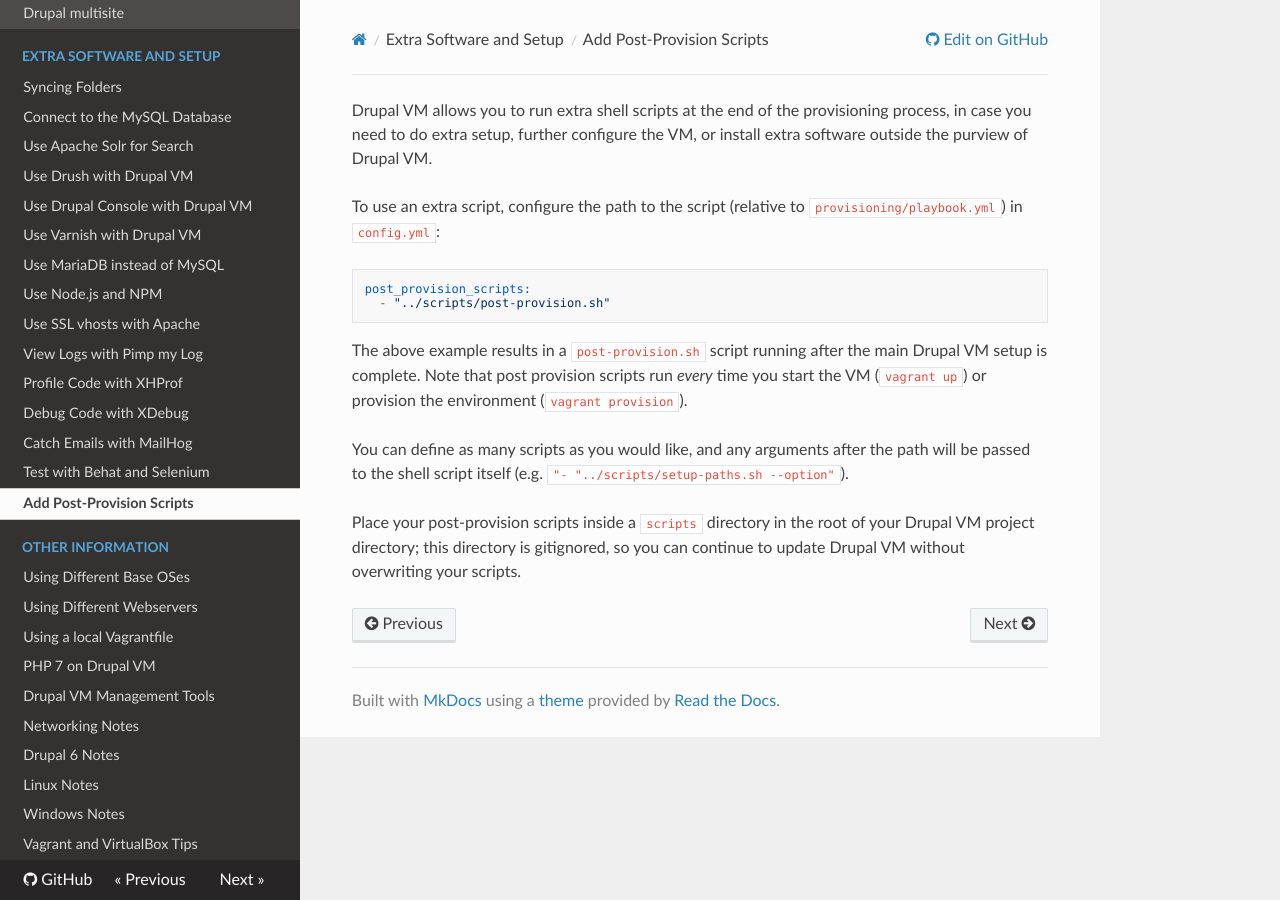
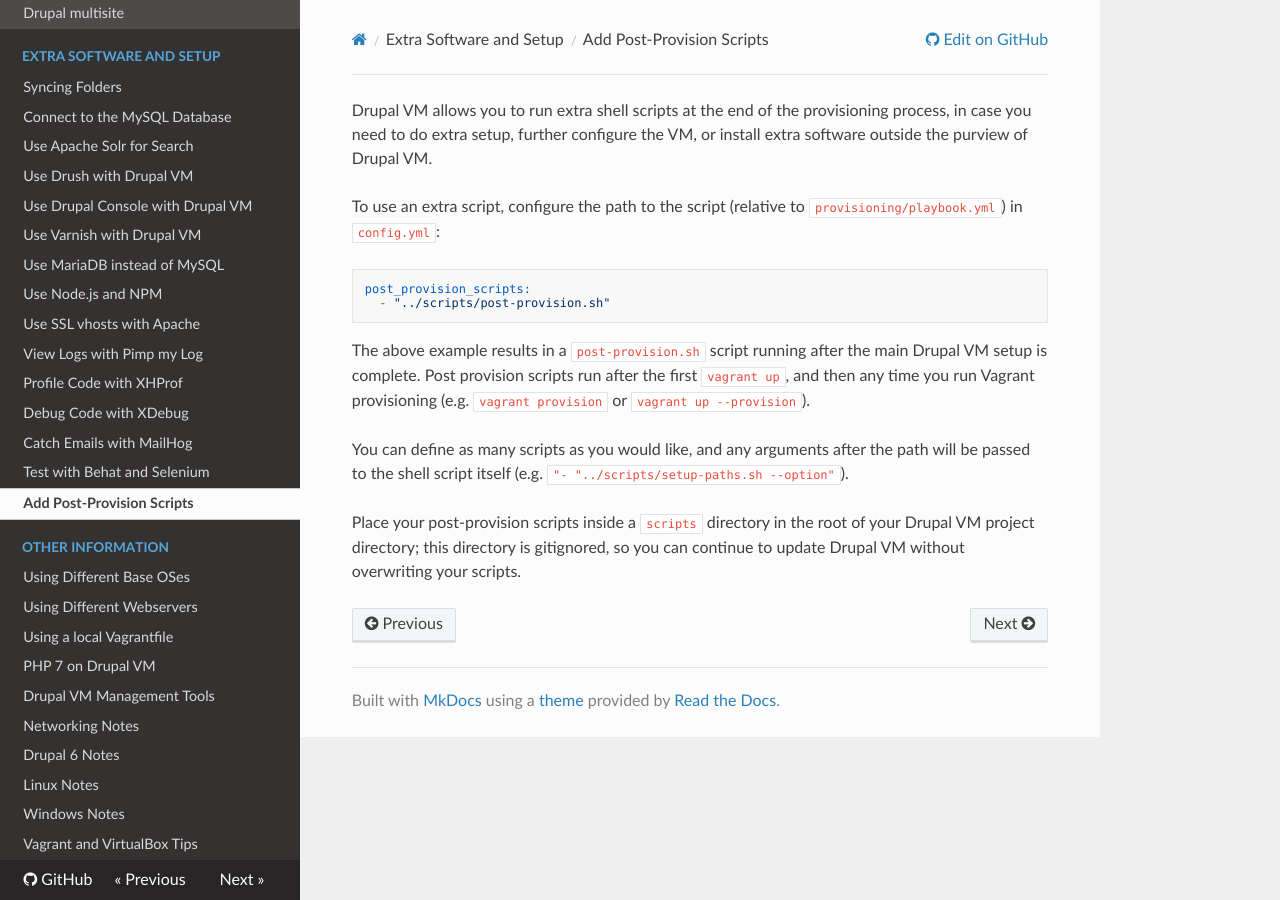
Before and after one commit to geerlingguy/drupal-vm, an MkDocs documentation site: the page built from docs/extras/scripts.md, in a window 1280 px wide. Built offline with MkDocs 1.6.1, drawn with Linux system fonts in a browser that asks for light colours; nearby versions of some CDN libraries; old or Windows-style settings are respelled for this version of MkDocs.

Commit message:
PR #478 follow-up for exact scenario.

````diff
--- a/docs/extras/scripts.md
+++ b/docs/extras/scripts.md
@@ -7,7 +7,7 @@ post_provision_scripts:
   - "../scripts/post-provision.sh"
 ```
 
-The above example results in a `post-provision.sh` script running after the main Drupal VM setup is complete. Note that post provision scripts run _every_ time you start the VM (`vagrant up`) or provision the environment (`vagrant provision`).
+The above example results in a `post-provision.sh` script running after the main Drupal VM setup is complete. Post provision scripts run after the first `vagrant up`, and then any time you run Vagrant provisioning (e.g. `vagrant provision` or `vagrant up --provision`).
 
 You can define as many scripts as you would like, and any arguments after the path will be passed to the shell script itself (e.g. `"- "../scripts/setup-paths.sh --option"`).
 
````
